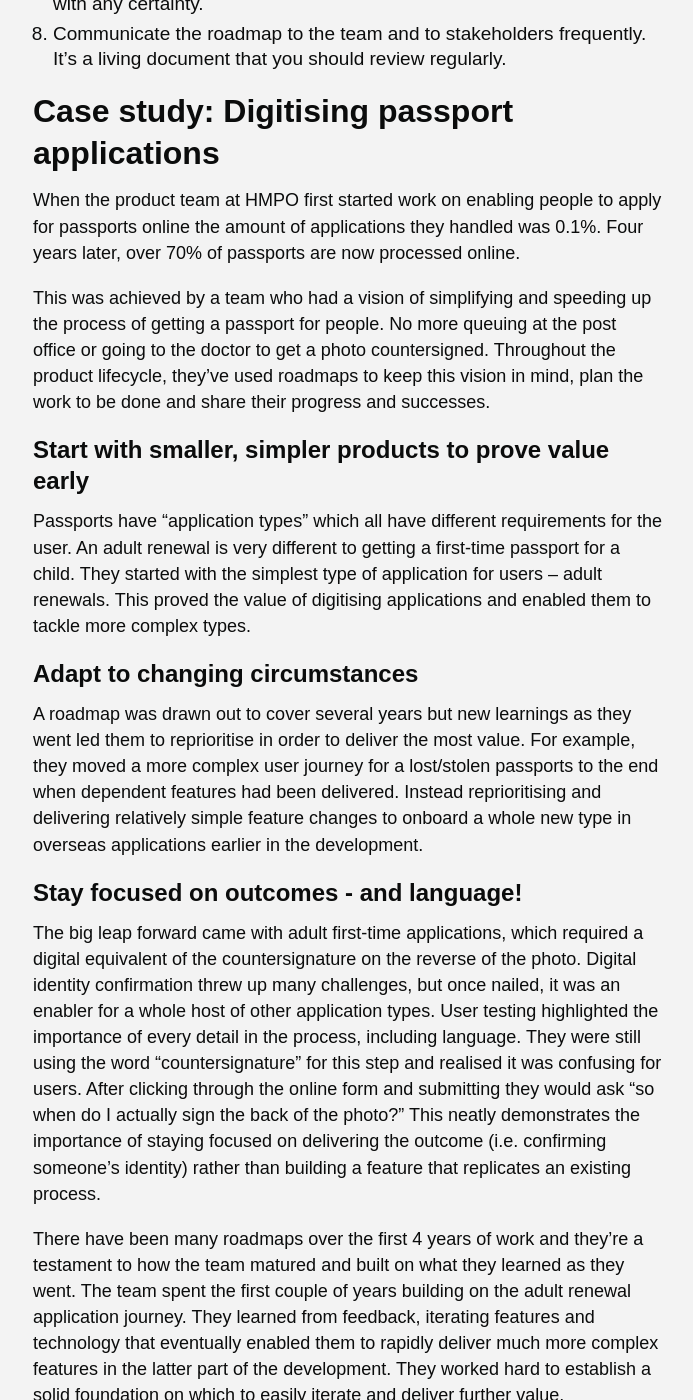
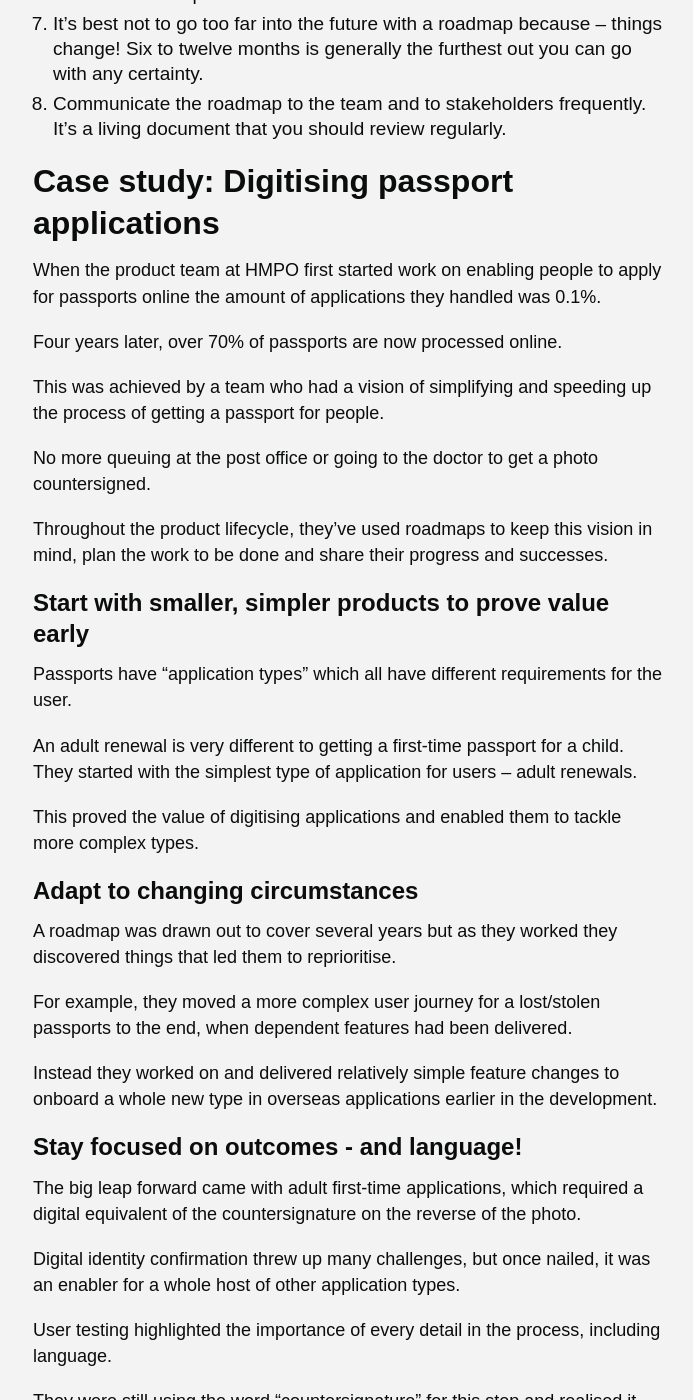
Before and after one commit to UKHomeOffice/playbook, a Jekyll site: the page built from _playbooks/Roadmaps.md, in a window 1280 px wide and 1400 px high, scrolled down 2647 px. Shown: the whole window, without its empty margins (457-1150 px from the left). Built offline with Jekyll 4.4.1, drawn with Linux system fonts in a browser that asks for light colours; nearby versions of some CDN libraries; some web fonts are replaced; the repository's description, which GitHub fills in, is left out; some of the changed text lies outside the part shown.

Commit message:
Content updates

```diff
--- a/_playbooks/Roadmaps.md
+++ b/_playbooks/Roadmaps.md
@@ -6,7 +6,9 @@
 ---
 # Why use a roadmap?
 
-Planning is vital to all activities. In a product lifecycle, where you’re working with different teams, departments and dependencies, having a plan that keeps everyone focused on the desired outcomes for users is particularly important.
+Planning is vital to all activities.
+
+In a product lifecycle, where you’re working with different teams, departments and dependencies, having a plan that keeps everyone focused on the desired outcomes for users is particularly important.
 
 A roadmap is a way to plan, implement and communicate how a product is developed, delivered and maintained. It’s designed to change over time, in response to fresh input from frequent user testing and changing circumstances.
 
@@ -17,14 +19,14 @@
 *   Roadmaps are not a project plan, with strict dates and deliverables.
 *   For things that are coming up next, you might want to add more detail around roles and dates to make sure the team members and other stakeholders you need are available.
 *   They should provide value to specific teams – from senior stakeholders to contractors working on one part of a product. It’s fine to have multiple versions of a roadmap designed for different audiences so they have the information that’s useful for them.
-*   They must be kept up-to-date, showing when they were last updated and by whom. Roadmapping is a process, not a destination.They should be adjusted as you go along.
+*   They must be kept up-to-date, showing when they were last updated and by whom. Roadmapping is a process, not a destination. They should be adjusted as you go along.
 *   Roadmaps should be open and shared widely.
 
 ## They should show:
 *   What you’re working on at the moment, and possibly what you’ve completed most recently.
 *   What your next priorities are.
-*   What isn’t on your horizon (what’s out of scope or not being dealt with yet).
-*   Any large ‘things’ to be aware of (e.g the date a piece of legislation goes live).
+*   What *isn’t* on your horizon (what’s out of scope or not being dealt with yet).
+*   Any large ‘things’ to be aware of (e.g. the date a piece of legislation goes live).
 
 ## How to make them:
 Writing a roadmap is a collaborative process. Though the product manager (if there is one) is responsible for making them happen, they don't do it on their own:
@@ -32,29 +34,58 @@
     *   If it's a new project there may be scope to bring in [user research]({{site.baseurl}}/playbook/) to understand the problem better prior to starting. If you're mid delivery you may be working on assumptions, but if you’re able to factor in user-testing at some point and can adjust the approach accordingly, the product will always benefit.
     *   You may also want to seek input from your stakeholders. If they’re not used to working in a product-centric way, they may tell you what features they want, rather than what the problem is. Work with them to understand the problem they’re trying to solve – as a team you may find a better solution.
 2. Prioritise what needs to be done. This requires input from everyone on the team who will work to build it – to map dependencies and size the different pieces of work. It often makes sense to do the smaller pieces first to confirm that you're on the right course and deliver value sooner.
-3. Put your prioritised goals onto the roadmap in the order you’ll do them. You can include the most recent work to set the context, and projects that are already underway. We recommend that you use Q1, Q2 etc, or "Now, next, future" rather than precise dates. Include any other factors that could impact things (major holidays when things slow down, events, or changes in policy etc.).
-4. Depending on the size of your product and the capacity of your team, it may make sense to split your roadmap into multiple “swimlanes” that run in parallel over the same period of time. Each swimlane should be based around a high-level theme. If you've written a product vision and value proposition you'll use these to inform them.
+3. Put your prioritised goals onto the roadmap in the order you’ll do them. You can include the most recent work to set the context, and projects that are already underway.
+   *  We recommend that you use Q1, Q2 etc, or "Now, next, future" rather than precise dates.
+   *  Include any other factors that could impact things (major holidays when things slow down, events, or changes in policy etc.).
+4. It may make sense to split your roadmap into multiple “swimlanes” that run in parallel over the same period of time. Each of these should be based around a high-level theme. If you've written a product vision and value proposition you'll use these to inform them.
 5. For pieces of work or themes that are coming up next you may have more detail on **how** the goal will be achieved. This would typically be the implementation of a particular feature, but it could be an enabler (paying down tech debt for example), or a decision point. There's no need to get into that level of detail for areas that are further out on your roadmap.
 6. The outcomes should have [metrics] associated with them to enable feedback and improvement.
 7. It’s best not to go too far into the future with a roadmap because – things change! Six to twelve months is generally the furthest out you can go with any certainty.
 8. Communicate the roadmap to the team and to stakeholders frequently. It's a living document that you should review regularly.
 
+## Case study: Digitising passport applications
+When the product team at HMPO first started work on enabling people to apply for passports online the amount of applications they handled was 0.1%.
 
-## Case study: Digitising passport applications
-When the product team at HMPO first started work on enabling people to apply for passports online the amount of applications they handled was 0.1%. Four years later, over 70% of passports are now processed online.
+Four years later, over 70% of passports are now processed online.
 
-This was achieved by a team who had a vision of simplifying and speeding up the process of getting a passport for people. No more queuing at the post office or going to the doctor to get a photo countersigned. Throughout the product lifecycle, they’ve used roadmaps to keep this vision in mind, plan the work to be done and share their progress and successes.
+This was achieved by a team who had a vision of simplifying and speeding up the process of getting a passport for people.
+
+No more queuing at the post office or going to the doctor to get a photo countersigned.
+
+Throughout the product lifecycle, they’ve used roadmaps to keep this vision in mind, plan the work to be done and share their progress and successes.
 
 ### Start with smaller, simpler products to prove value early
-Passports have “application types” which all have different requirements for the user. An adult renewal is very different to getting a first-time passport for a child. They started with the simplest type of application for users – adult renewals. This proved the value of digitising applications and enabled them to tackle more complex types.
+Passports have “application types” which all have different requirements for the user.
+
+An adult renewal is very different to getting a first-time passport for a child.  They started with the simplest type of application for users – adult renewals.
+
+This proved the value of digitising applications and enabled them to tackle more complex types.
 
 ### Adapt to changing circumstances
-A roadmap was drawn out to cover several years but new learnings as they went led them to reprioritise in order to deliver the most value. For example, they moved a more complex user journey for a lost/stolen passports to the end when dependent features had been delivered. Instead reprioritising and delivering relatively simple feature changes to onboard a whole new type in overseas applications earlier in the development.
+A roadmap was drawn out to cover several years but as they worked they discovered things that led them to reprioritise.
+
+For example, they moved a more complex user journey for a lost/stolen passports to the end, when dependent features had been delivered.
+
+Instead they worked on and delivered relatively simple feature changes to onboard a whole new type in overseas applications earlier in the development.
 
 ### Stay focused on outcomes - and language!
-The big leap forward came with adult first-time applications, which required a digital equivalent of the countersignature on the reverse of the photo. Digital identity confirmation threw up many challenges, but once nailed, it was an enabler for a whole host of other application types. User testing highlighted the importance of every detail in the process, including language. They were still using the word “countersignature” for this step and realised it was confusing for users. After clicking through the online form and submitting they would ask “so when do I actually sign the back of the photo?” This neatly demonstrates the importance of staying focused on delivering the outcome (i.e. confirming someone’s identity) rather than building a feature that replicates an existing process.
+The big leap forward came with adult first-time applications, which required a digital equivalent of the countersignature on the reverse of the photo.
 
-There have been many roadmaps over the first 4 years of work and they’re a testament to how the team matured and built on what they learned as they went. The team spent the first couple of years building on the adult renewal application journey. They learned from feedback, iterating features and technology that eventually enabled them to rapidly deliver much more complex features in the latter part of the development. They worked hard to establish a solid foundation on which to easily iterate and deliver further value.
+Digital identity confirmation threw up many challenges, but once nailed, it was an enabler for a whole host of other application types.
+
+User testing highlighted the importance of every detail in the process, including language.
+
+They were still using the word “countersignature” for this step and realised it was confusing for users. After clicking through the online form and submitting they would ask “so when do I actually sign the back of the photo?”
+
+This neatly demonstrates the importance of staying focused on delivering the outcome (i.e. confirming someone’s identity) rather than building a feature that replicates an existing process.
+
+There have been many roadmaps over the first 4 years of work and they’re a testament to how the team matured and built on what they learned as they went.
+
+The team spent the first couple of years building on the adult renewal application journey.
+
+They learned from feedback, iterating features and technology that eventually enabled them to rapidly deliver much more complex features in the latter part of the development.
+
+They worked hard to establish a solid foundation on which to easily iterate and deliver further value.
 
 ### Key facts
 *   Roadmaps existed as post-it notes on the wall, various Excel spreadsheets and most recently in Roadmunk.
@@ -62,8 +93,10 @@
 *   They measured digital uptake and customer satisfaction amongst other things, as the work enabled HMPO to achieve wider goals of becoming a digital-first business.
 
 ### Summary: ‘Once we stop iterating it becomes legacy’
-It is now possible for all application types to apply online. The success of the service is regularly recognised in the 90%+ positive user feedback it receives and has been recognised by winning 3 prestigious national industry awards across the private and public sector in 2019. However, as with all services, there is always room to improve, which is why the team haven’t stopped.
+It is now possible for all application types to apply online.
 
-The team has proved the deliverability of key design principles and established the pattern for digital delivery within the organisation. So much so, that it’s acted as one of the drivers to transforming HMPO from a project to a product management organisation.
+The success of the service is regularly recognised in the 90%+ positive user feedback it receives. It’s won 3 prestigious national industry awards across the private and public sector in 2019. However, as with all services, there is always room to improve, which is why the team continues to maintain and build on the products it’s delivered.
 
-Realising that end to end service ownership by empowered teams drives greater outcomes has been a turning point for the organisation. The team continues to maintain and build on the products it has delivered. A senior stakeholder summed this up well when they said “Once we stop iterating it becomes legacy.”
+Realising that end to end service ownership by empowered teams drives greater outcomes has been a turning point for the organisation.
+
+A senior stakeholder summed this up well when they said “Once we stop iterating it becomes legacy.”
```
